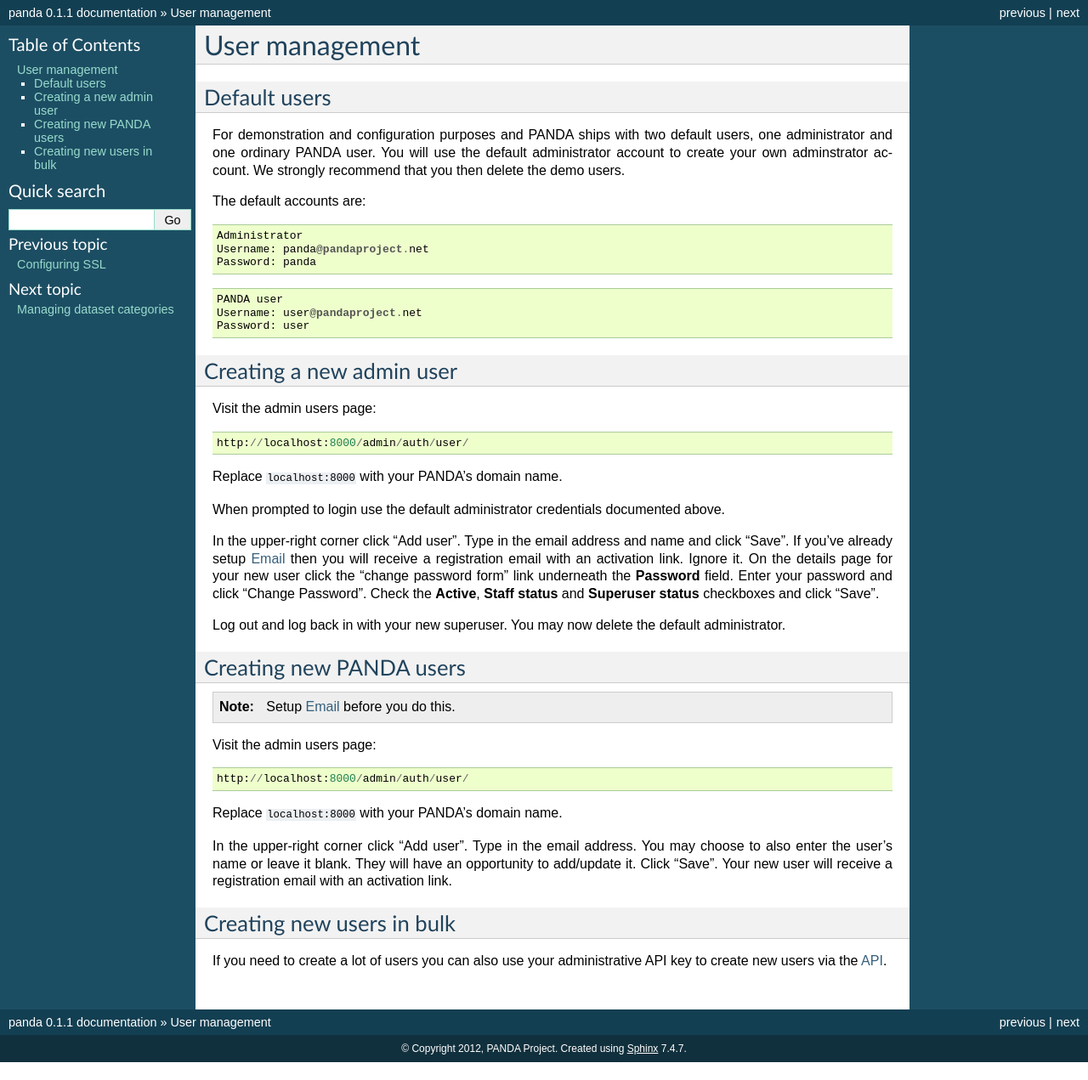
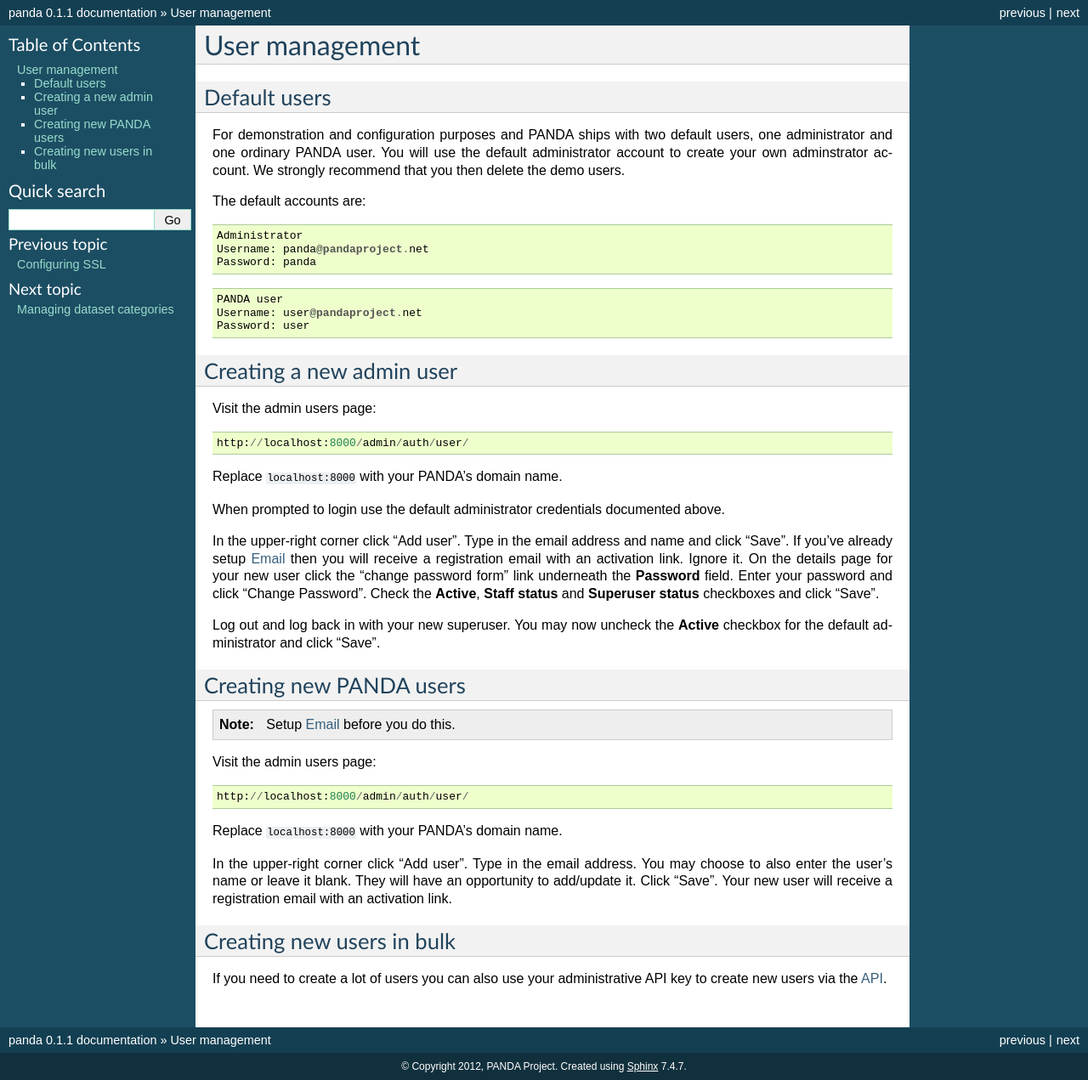
Before and after one commit to pandaproject/panda, a Sphinx documentation site: the page built from docs/users.rst, in a window 1280 px wide. Shown: the whole page at 85% size. Built offline with Sphinx 7.4.7, drawn with Linux system fonts in a browser that asks for light colours; before the commit the page ends 1250 px from its top, so only the background shows below that.

Commit message:
Suggest deactivating the default admin user instead of deleting.
Deleting the default administrator via the admin requires deleting any items in the database related to the user, like documents and log entries. Deactivating is a decent equivalent.

```diff
--- a/docs/users.rst
+++ b/docs/users.rst
@@ -32,7 +32,7 @@
 
 In the upper-right corner click "Add user". Type in the email address and name and click "Save". If you've already setup `Email <email.html>`_ then you will receive a registration email with an activation link. Ignore it. On the details page for your new user click the "change password form" link underneath the **Password** field. Enter your password and click "Change Password". Check the **Active**, **Staff status** and **Superuser status** checkboxes and click "Save".
 
-Log out and log back in with your new superuser. You may now delete the default administrator.
+Log out and log back in with your new superuser. You may now uncheck the **Active** checkbox for the default administrator and click "Save".
 
 Creating new PANDA users
 ========================
```
